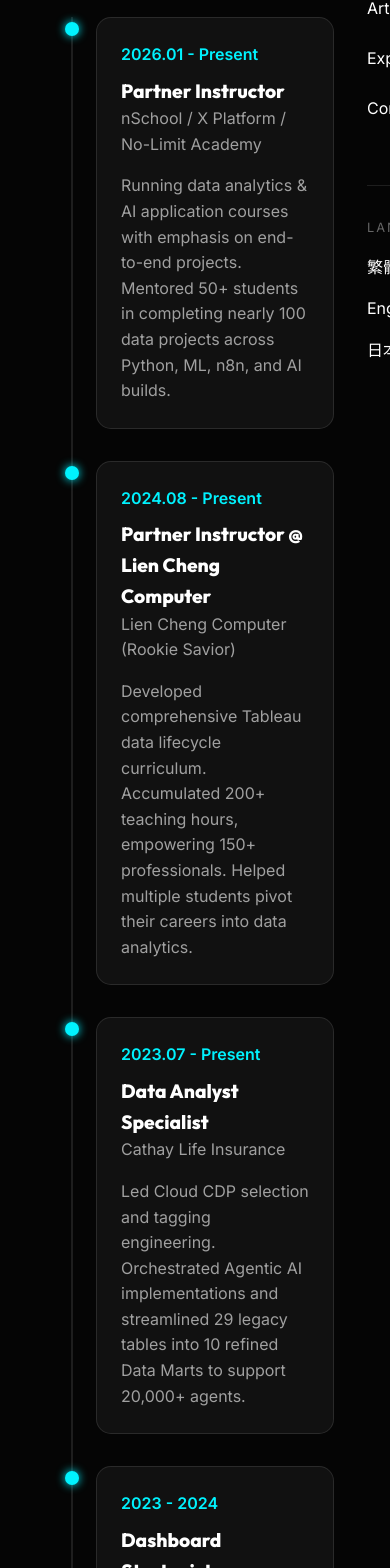
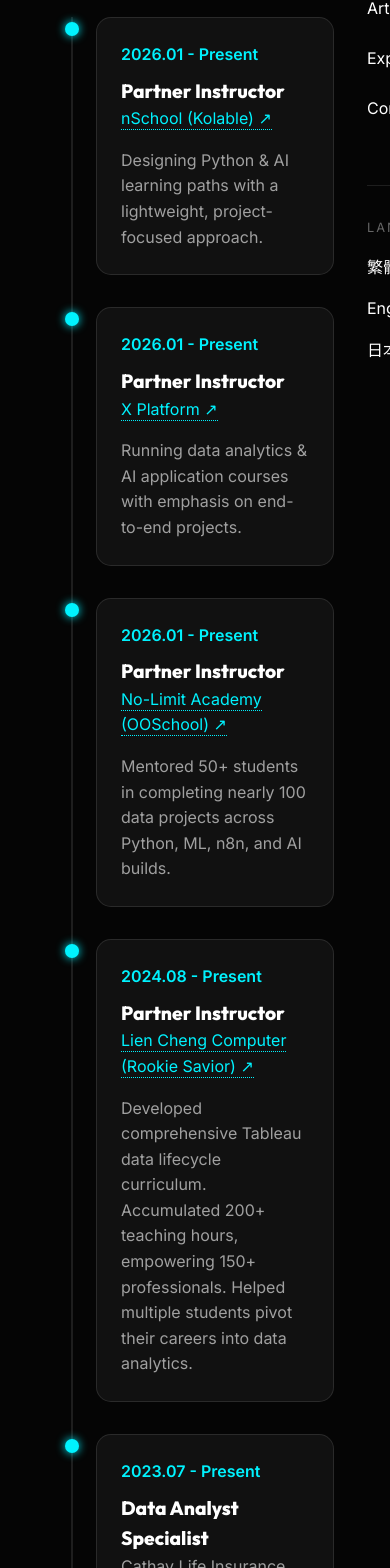
Before and after one commit to ds-jason-tsai/jason-by-tsai-portfolio, a Next.js app: page /en/experience in a window 390 px wide. Shown: the part 322-1890 px from the top of the page. Built offline with nearby package versions, Linux system fonts and the light colour scheme.

Commit message:
feat: SEO branding and mobile layout improvements

```diff
--- a/app/[lang]/experience/page.tsx
+++ b/app/[lang]/experience/page.tsx
@@ -13,10 +13,12 @@ export default async function Experience({ params }: { params: Promise<{ lang: s
     zh: { title: "完整職涯經歷",
           desc: "從前端技術建置到高階戰略規劃，始終在第一線創造數據影響力。",
           exp: [
-            { date: "2026.01 - Present", role: "合作講師", company: "nSchool / X Platform / 無限學院", url: "https://www.ooschool.cc/", desc: "開設資料分析、AI 應用系列課程，強化端到端項目實戰；輔導超過 50 位學員完成數據分析專案，涵蓋 Python、建模、視覺化、n8n 自動化、AI 系統建置等。" },
-            { date: "2024.08 - Present", role: "合作講師 @ 聯成電腦 (菜鳥救星)", company: "聯成電腦 (菜鳥救星)", url: "https://live.rookiesavior.net/", desc: "開發從零到一的 Tableau 完整資料生命週期課程；累積 200+ 教學小時，培訓超過 150 位專業人士。成功協助多位學員轉職數據分析師，並獲得 4.8/5.0 的學員滿意度回饋。" },
+            { date: "2026.01 - Present", role: "合作講師", company: "nSchool (Kolable)", url: "https://kkschool.kolable.app/", desc: "客製化設計 Python 與 AI 學習路徑，打造輕量高效的數據學習體驗。" },
+            { date: "2026.01 - Present", role: "合作講師", company: "X Platform", url: "https://www.xplatform.world/", desc: "開設資料分析、AI 應用系列課程，強調端到端專案實作。" },
+            { date: "2026.01 - Present", role: "合作講師", company: "無限學院 (OOSchool)", url: "https://www.ooschool.cc/", desc: "輔導超過 50 位學生，完成近百件數據分析專案，涵蓋 Python、建模、視覺化、n8n 自動化、AI 系統建置等。" },
+            { date: "2024.08 - Present", role: "合作講師", company: "聯成電腦 (菜鳥救星)", url: "https://live.rookiesavior.net/", desc: "開發從零到一的 Tableau 完整資料生命週期課程；累積 200+ 教學小時，培訓超過 150 位專業人士。成功協助多位學員轉職數據分析師，並獲得 4.8/5.0 的學員滿意度回饋。" },
             { date: "2023.07 - Present", role: "資料分析師", company: "國泰人壽 (Cathay Life)", url: "", desc: "負責 Cloud CDP 選商、建置與標籤工程 (Celebrus to GA4)。主導 Agentic AI 導入，將 29 個破碎資料表收斂為 10 個核心 Data Mart。幫助兩萬名業務員提升保單貸款表現，數位轉換率顯著提升。" },
-            { date: "2023 - 2024", role: "儀表板戰略分析師 (Dashboard Strategist)", company: "蝦皮 (Shopee Xpress)", url: "", desc: "負責空間智能與策略規劃，拆解物流痛點並追蹤設點關鍵指標。結合爬蟲、分群與地理空間分析建立互動式儀表板，優化整體營運網點評估規劃。" },
+            { date: "2023 - 2024", role: "企業專案：儀表板戰略分析師", company: "NTUDAC 臺大資料分析社 x 蝦皮 (Shopee Xpress)", url: "", desc: "負責空間智能與策略規劃，拆解物流痛點並追蹤設點關鍵指標。結合爬蟲、分群與地理空間分析建立互動式儀表板，優化整體營運網點評估規劃。" },
             { date: "2023.03 - 2023.06", role: "資料分析師 (Data Analyst)", company: "iKala", url: "", desc: "參與 KOL 網紅影響力分析專案，量化行銷效益並優化網紅選擇策略。優化內部儀表板並實作自動化排程派報系統，整體營運效率提升 5 倍。" },
             { date: "2023", role: "AI 預測競賽全國冠軍", company: "家樂福 (Carrefour)", url: "", desc: "運用集成分群分析與 XGBoost 等機器學習演算法開發顧客購買預測模型，並深入規劃商品搭售策略。在萬人規模的全國專案競賽中脫穎而出，最終贏得全國冠軍與最佳模型獎。" },
             { date: "2022.01 - 2023.01", role: "資料工程師 (Data Engineer)", company: "零壹科技 (Zero One Technology)", url: "", desc: "擔任技術培訓講師，累積 30+ 場次企業授課。為財政部、台灣證交所等高階政經單位提供架構建議與數據視覺化儀表板設計。" },
@@ -27,10 +29,12 @@ export default async function Experience({ params }: { params: Promise<{ lang: s
     en: { title: "Experience",
           desc: "From technical implementations to high-level strategic planning, driving data impact.",
           exp: [
-            { date: "2026.01 - Present", role: "Partner Instructor", company: "nSchool / X Platform / No-Limit Academy", url: "https://www.ooschool.cc/", desc: "Running data analytics & AI application courses with emphasis on end-to-end projects. Mentored 50+ students in completing nearly 100 data projects across Python, ML, n8n, and AI builds." },
-            { date: "2024.08 - Present", role: "Partner Instructor @ Lien Cheng Computer", company: "Lien Cheng Computer (Rookie Savior)", url: "https://live.rookiesavior.net/", desc: "Developed comprehensive Tableau data lifecycle curriculum. Accumulated 200+ teaching hours, empowering 150+ professionals. Helped multiple students pivot their careers into data analytics." },
+            { date: "2026.01 - Present", role: "Partner Instructor", company: "nSchool (Kolable)", url: "https://kkschool.kolable.app/", desc: "Designing Python & AI learning paths with a lightweight, project-focused approach." },
+            { date: "2026.01 - Present", role: "Partner Instructor", company: "X Platform", url: "https://www.xplatform.world/", desc: "Running data analytics & AI application courses with emphasis on end-to-end projects." },
+            { date: "2026.01 - Present", role: "Partner Instructor", company: "No-Limit Academy (OOSchool)", url: "https://www.ooschool.cc/", desc: "Mentored 50+ students in completing nearly 100 data projects across Python, ML, n8n, and AI builds." },
+            { date: "2024.08 - Present", role: "Partner Instructor", company: "Lien Cheng Computer (Rookie Savior)", url: "https://live.rookiesavior.net/", desc: "Developed comprehensive Tableau data lifecycle curriculum. Accumulated 200+ teaching hours, empowering 150+ professionals. Helped multiple students pivot their careers into data analytics." },
             { date: "2023.07 - Present", role: "Data Analyst Specialist", company: "Cathay Life Insurance", url: "", desc: "Led Cloud CDP selection and tagging engineering. Orchestrated Agentic AI implementations and streamlined 29 legacy tables into 10 refined Data Marts to support 20,000+ agents." },
-            { date: "2023 - 2024", role: "Dashboard Strategist", company: "Shopee Xpress", url: "", desc: "Specialized in Location Intelligence & Strategic Planning. Built interactive dashboards using scraping and geospatial analysis to optimize logistics operational footprints." },
+            { date: "2023 - 2024", role: "Corporate Project: Dashboard Strategist", company: "NTUDAC x Shopee Xpress", url: "", desc: "Specialized in Location Intelligence & Strategic Planning. Built interactive dashboards using scraping and geospatial analysis to optimize logistics operational footprints." },
             { date: "2023", role: "AI Forecasting Champion", company: "Carrefour", url: "", desc: "Developed a customer purchase prediction model using advanced ensemble learning. Secured the National Championship and 'Best Model' Award in a large-scale project competition." },
             { date: "2021.09 - 2023.06", role: "Master of Business Administration (MBA)", company: "NYCU", url: "", desc: "Focused on business management, data-driven decision making, and operational strategy analysis." }
           ]
@@ -38,8 +42,10 @@ export default async function Experience({ params }: { params: Promise<{ lang: s
     ja: { title: "完全な職歴",
           desc: "技術的な実装から高度な戦略立案まで、常にデータの価値を最大化し続けています。",
           exp: [
-            { date: "2026.01 - 現在", role: "パートナー講師", company: "nSchool / X Platform / 無限学院", url: "https://www.ooschool.cc/", desc: "データ分析・AIアプリケーションコースを担当。Python・ML・n8n自動化・AIシステム実装など、50人以上の受講生のプロジェクト完遂を支援。" },
-            { date: "2024.08 - 現在", role: "パートナー講師 @ 聯成電腦", company: "聯成電腦 (Rookie Savior)", url: "https://live.rookiesavior.net/", desc: "Tableau総合カリキュラムを開発。200時間以上の指導を通じて150名以上の専門家を育成。" },
+            { date: "2026.01 - 現在", role: "パートナー講師", company: "nSchool (Kolable)", url: "https://kkschool.kolable.app/", desc: "Python・AIの学習ロードマップを設計。軽量でプロジェクト重視のアプローチ。" },
+            { date: "2026.01 - 現在", role: "パートナー講師", company: "X Platform", url: "https://www.xplatform.world/", desc: "データ分析・AIアプリケーションコースを担当。エンドツーエンドのプロジェクト実践を重視。" },
+            { date: "2026.01 - 現在", role: "パートナー講師", company: "無限学院 (OOSchool)", url: "https://www.ooschool.cc/", desc: "50人以上の受講生を指導し、Python・ML・n8n自動化・AIシステム実装などを含む近百件のプロジェクトを完遂。" },
+            { date: "2024.08 - 現在", role: "パートナー講師", company: "聯成電腦 (Rookie Savior)", url: "https://live.rookiesavior.net/", desc: "Tableau総合カリキュラムを開発。200時間以上の指導を通じて150名以上の専門家を育成。" },
             { date: "2023.07 - 現在", role: "資料分析師", company: "國泰人壽 (Cathay Life)", url: "", desc: "クラウドCDPの選定と導入を主導。AIエージェントの導入と2万人の営業員向けデータマート構築を支援。" }
           ]
     }
@@ -59,7 +65,13 @@ export default async function Experience({ params }: { params: Promise<{ lang: s
               <div className="timeline-date">{item.date}</div>
               <h3 className="timeline-role">{item.role}</h3>
               <div className="timeline-company">
-                {item.company}
+                {item.url ? (
+                  <a href={item.url} target="_blank" rel="noopener noreferrer" style={{ color: 'var(--accent-color)', textDecoration: 'none', borderBottom: '1px dotted var(--accent-color)', paddingBottom: '1px' }}>
+                    {item.company} ↗
+                  </a>
+                ) : (
+                  item.company
+                )}
               </div>
               <p className="service-desc">{item.desc}</p>
             </div>
--- a/app/globals.css
+++ b/app/globals.css
@@ -404,6 +404,22 @@ h1, h2, h3, h4 {
   border-color: transparent;
 }
 
+@media (max-width: 480px) {
+  .tags-container {
+    display: grid !important;
+    grid-template-columns: repeat(3, 1fr) !important;
+    gap: 0.4rem !important;
+  }
+  .tag {
+    font-size: 0.65rem !important;
+    padding: 0.2rem 0.4rem !important;
+    text-align: center;
+    white-space: nowrap;
+    overflow: hidden;
+    text-overflow: ellipsis;
+  }
+}
+
 /* --- Media Queries for Responsiveness --- */
 
 @media (max-width: 1024px) {
```
Also changed, not shown: app/[lang]/page.tsx (+5 -11 lines), app/[lang]/services/page.tsx (+5 -5 lines).
